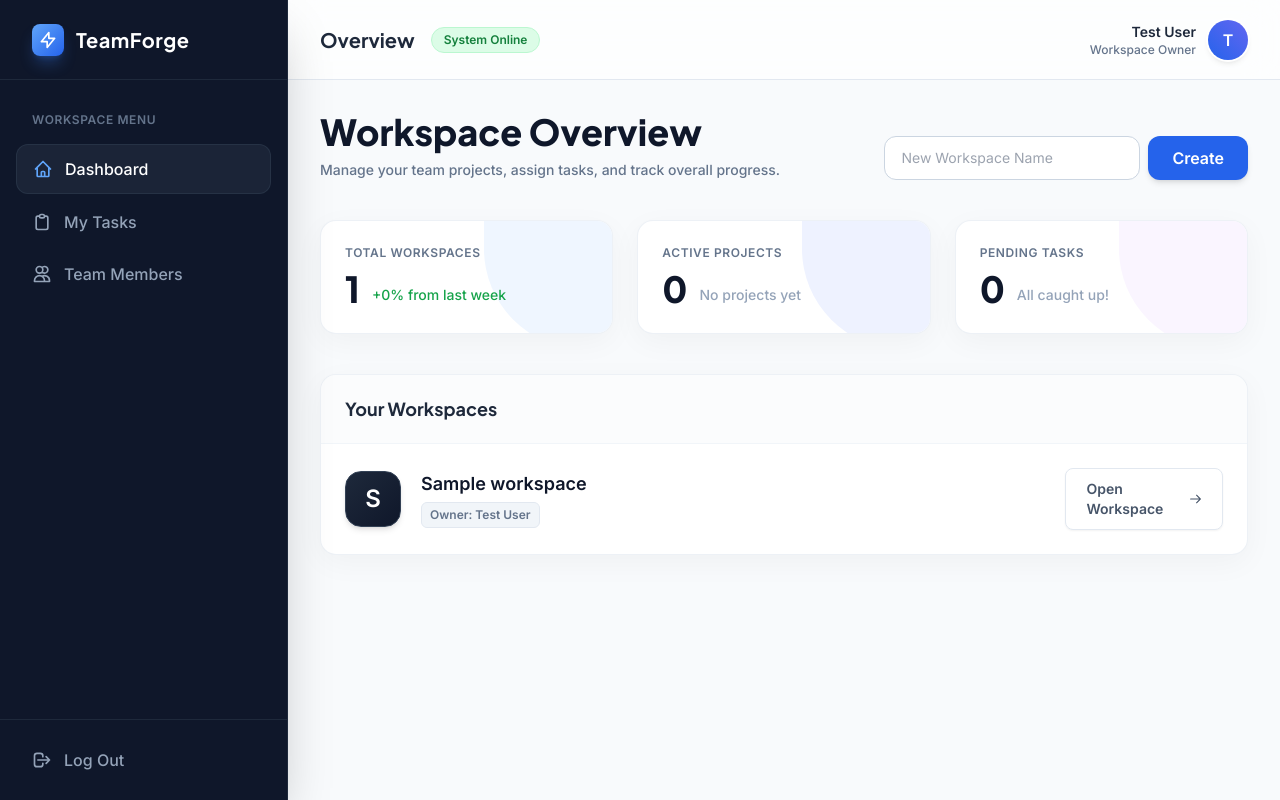
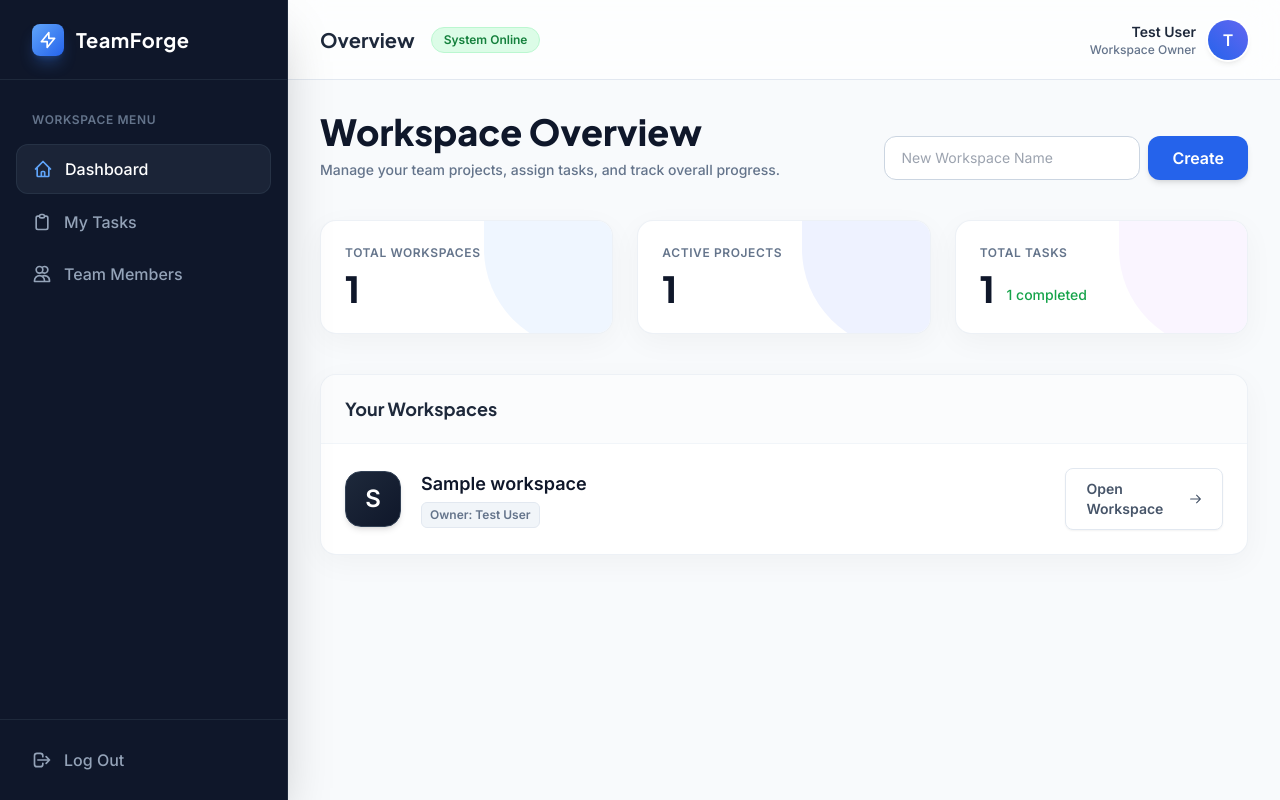
Before and after one commit to saniaaa-bot/teamforge, a Laravel app: page /dashboard in a window 1280 px wide. Run offline with Laravel 12, Linux system fonts and the light colour scheme; a user stored in the database is signed in; data comes from the database, SQL or seed files in the repository; tables that the repository leaves empty hold one stand-in row (values such as "Sample post"); some libraries are stand-ins or nearby versions.

Commit message:
Day 4: Dashboard Analytics and Automated Tests

```diff
--- a/app/Http/Controllers/WorkspaceController.php
+++ b/app/Http/Controllers/WorkspaceController.php
@@ -4,14 +4,40 @@ namespace App\Http\Controllers;
 
 use Illuminate\Http\Request;
 use App\Models\Workspace;
+use App\Models\Project;
+use App\Models\Task;
 use Illuminate\Support\Facades\Auth;
 
 class WorkspaceController extends Controller
 {
     public function index()
     {
-        $workspaces = Auth::user()->workspaces;
-        return view('dashboard', compact('workspaces'));
+        $user = Auth::user();
+        $workspaces = $user->workspaces;
+
+        // Saare workspaces ke IDs nikaalein
+        $workspaceIds = $workspaces->pluck('id');
+
+        // Stats calculate karein
+        $totalWorkspaces = $workspaces->count();
+
+        $totalProjects = Project::whereIn('workspace_id', $workspaceIds)->count();
+
+        $totalTasks = Task::whereHas('project', function($query) use ($workspaceIds) {
+            $query->whereIn('workspace_id', $workspaceIds);
+        })->count();
+
+        $completedTasks = Task::whereHas('project', function($query) use ($workspaceIds) {
+            $query->whereIn('workspace_id', $workspaceIds);
+        })->where('status', 'done')->count();
+
+        return view('dashboard', compact(
+            'workspaces',
+            'totalWorkspaces',
+            'totalProjects',
+            'totalTasks',
+            'completedTasks'
+        ));
     }
 
     public function store(Request $request)
--- a/resources/views/dashboard.blade.php
+++ b/resources/views/dashboard.blade.php
@@ -26,7 +26,6 @@
 </head>
 <body class="min-h-screen bg-forge-light font-sans text-slate-800 flex">
 
-    <!-- Sidebar -->
     <aside class="w-72 bg-forge-dark text-slate-400 hidden md:flex flex-col border-r border-slate-800 shadow-2xl z-20 relative">
         <div class="h-20 flex items-center px-8 border-b border-slate-800">
             <div class="flex items-center gap-3">
@@ -67,9 +66,7 @@
         </div>
     </aside>
 
-    <!-- Main Content -->
     <div class="flex-grow flex flex-col h-screen overflow-hidden relative">
-
         <header class="h-20 bg-white/70 backdrop-blur-lg border-b border-slate-200 flex justify-between items-center px-8 z-10 sticky top-0">
             <div class="flex items-center gap-4">
                 <h2 class="text-xl font-heading font-bold text-slate-800">Overview</h2>
@@ -116,8 +113,7 @@
                         <div class="relative z-10 flex flex-col h-full justify-between">
                             <p class="text-xs font-bold text-slate-500 uppercase tracking-wider mb-2">Total Workspaces</p>
                             <div class="flex items-end gap-3">
-                                <h3 class="text-4xl font-heading font-extrabold text-slate-900">{{ auth()->user()->workspaces->count() }}</h3>
-                                <span class="text-sm font-medium text-green-600 mb-1">+0% from last week</span>
+                                <h3 class="text-4xl font-heading font-extrabold text-slate-900">{{ $totalWorkspaces }}</h3>
                             </div>
                         </div>
                     </div>
@@ -127,8 +123,7 @@
                         <div class="relative z-10 flex flex-col h-full justify-between">
                             <p class="text-xs font-bold text-slate-500 uppercase tracking-wider mb-2">Active Projects</p>
                             <div class="flex items-end gap-3">
-                                <h3 class="text-4xl font-heading font-extrabold text-slate-900">0</h3>
-                                <span class="text-sm font-medium text-slate-400 mb-1">No projects yet</span>
+                                <h3 class="text-4xl font-heading font-extrabold text-slate-900">{{ $totalProjects }}</h3>
                             </div>
                         </div>
                     </div>
@@ -136,10 +131,10 @@
                     <div class="bg-white p-6 rounded-2xl shadow-[0_8px_30px_rgb(0,0,0,0.04)] border border-slate-200/60 relative overflow-hidden group hover:shadow-[0_8px_30px_rgb(0,0,0,0.08)] transition-all">
                         <div class="absolute right-0 top-0 w-32 h-32 bg-purple-50 rounded-bl-[100px] z-0 transition-transform group-hover:scale-110"></div>
                         <div class="relative z-10 flex flex-col h-full justify-between">
-                            <p class="text-xs font-bold text-slate-500 uppercase tracking-wider mb-2">Pending Tasks</p>
+                            <p class="text-xs font-bold text-slate-500 uppercase tracking-wider mb-2">Total Tasks</p>
                             <div class="flex items-end gap-3">
-                                <h3 class="text-4xl font-heading font-extrabold text-slate-900">0</h3>
-                                <span class="text-sm font-medium text-slate-400 mb-1">All caught up!</span>
+                                <h3 class="text-4xl font-heading font-extrabold text-slate-900">{{ $totalTasks }}</h3>
+                                <span class="text-sm font-medium text-green-600 mb-1">{{ $completedTasks }} completed</span>
                             </div>
                         </div>
                     </div>
```
Also changed, not shown: tests/Feature/ExampleTest.php (+2 -7 lines), tests/Feature/TaskManagementTest.php (added, +60 -0 lines).
